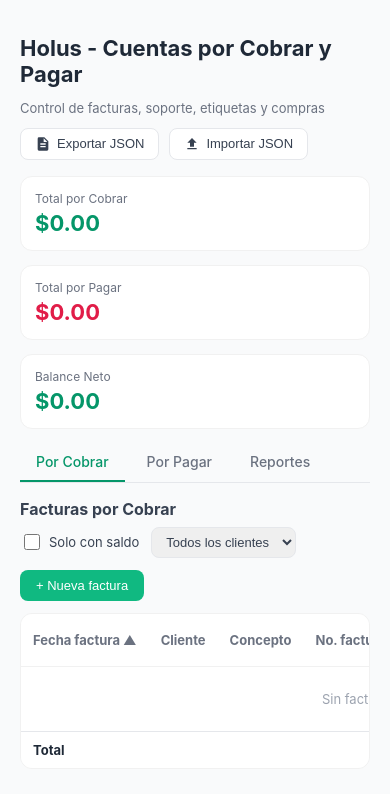
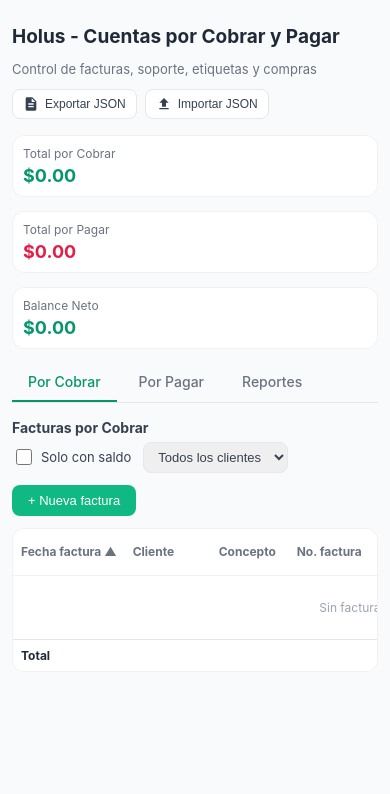
Before and after one commit to jcuevasc1/holus-cxc, a plain HTML site: page index.html in a window 390 px wide. Drawn offline with Linux system fonts and the light colour scheme.

Commit message:
Update index.html
scroll para adaptive screen on cel

```diff
--- a/index.html
+++ b/index.html
@@ -2,6 +2,7 @@
 <html lang="es">
 <head>
 <meta charset="UTF-8">
+<meta name="viewport" content="width=device-width, initial-scale=1.0, maximum-scale=1.0">
 <title>Holus - Cuentas por Cobrar y Pagar</title>
 <script>
   if(location.protocol === "https:"){
@@ -78,6 +79,37 @@
   .report-card h3{margin:0 0 10px;font-size:14px;color:#374151;}
   .report-row{display:flex;justify-content:space-between;padding:8px 0;border-bottom:1px solid #f9fafb;font-size:13px;}
   @media(max-width:700px){.summary{grid-template-columns:1fr;}.form{grid-template-columns:1fr;}.form-actions{grid-column:span 1;}}
+
+  /* Freeze panes: Fecha factura, Cliente, Concepto, No. factura en la tabla de Por Cobrar */
+  #sec-cobrar .table-wrap{overflow-x:auto;-webkit-overflow-scrolling:touch;}
+  #sec-cobrar table{table-layout:auto;}
+  #sec-cobrar table th:nth-child(1),#sec-cobrar table td:nth-child(1),
+  #sec-cobrar table th:nth-child(2),#sec-cobrar table td:nth-child(2),
+  #sec-cobrar table th:nth-child(3),#sec-cobrar table td:nth-child(3),
+  #sec-cobrar table th:nth-child(4),#sec-cobrar table td:nth-child(4){
+    position:sticky;background:#fff;z-index:2;
+  }
+  #sec-cobrar table th:nth-child(1),#sec-cobrar table td:nth-child(1){left:0;min-width:88px;}
+  #sec-cobrar table th:nth-child(2),#sec-cobrar table td:nth-child(2){left:88px;min-width:86px;}
+  #sec-cobrar table th:nth-child(3),#sec-cobrar table td:nth-child(3){left:174px;min-width:78px;}
+  #sec-cobrar table th:nth-child(4),#sec-cobrar table td:nth-child(4){left:252px;min-width:78px;box-shadow:2px 0 4px -2px rgba(0,0,0,.15);}
+  #sec-cobrar table thead th{z-index:3;}
+  #sec-cobrar table tbody tr:hover td:nth-child(1),
+  #sec-cobrar table tbody tr:hover td:nth-child(2),
+  #sec-cobrar table tbody tr:hover td:nth-child(3),
+  #sec-cobrar table tbody tr:hover td:nth-child(4){background:#fafafa;}
+
+  @media(max-width:480px){
+    body{padding:12px;}
+    h1{font-size:19px;}
+    .card{padding:10px;}
+    .card .value{font-size:18px;}
+    .drive-drive-bar,.drive-bar{gap:8px;}
+    .btn-drive{padding:6px 10px;font-size:12px;}
+    th,td{padding:8px 8px;font-size:12px;}
+    .toolbar{gap:6px;}
+    h2{font-size:14px;}
+  }
 </style>
 </head>
 <body>
```
